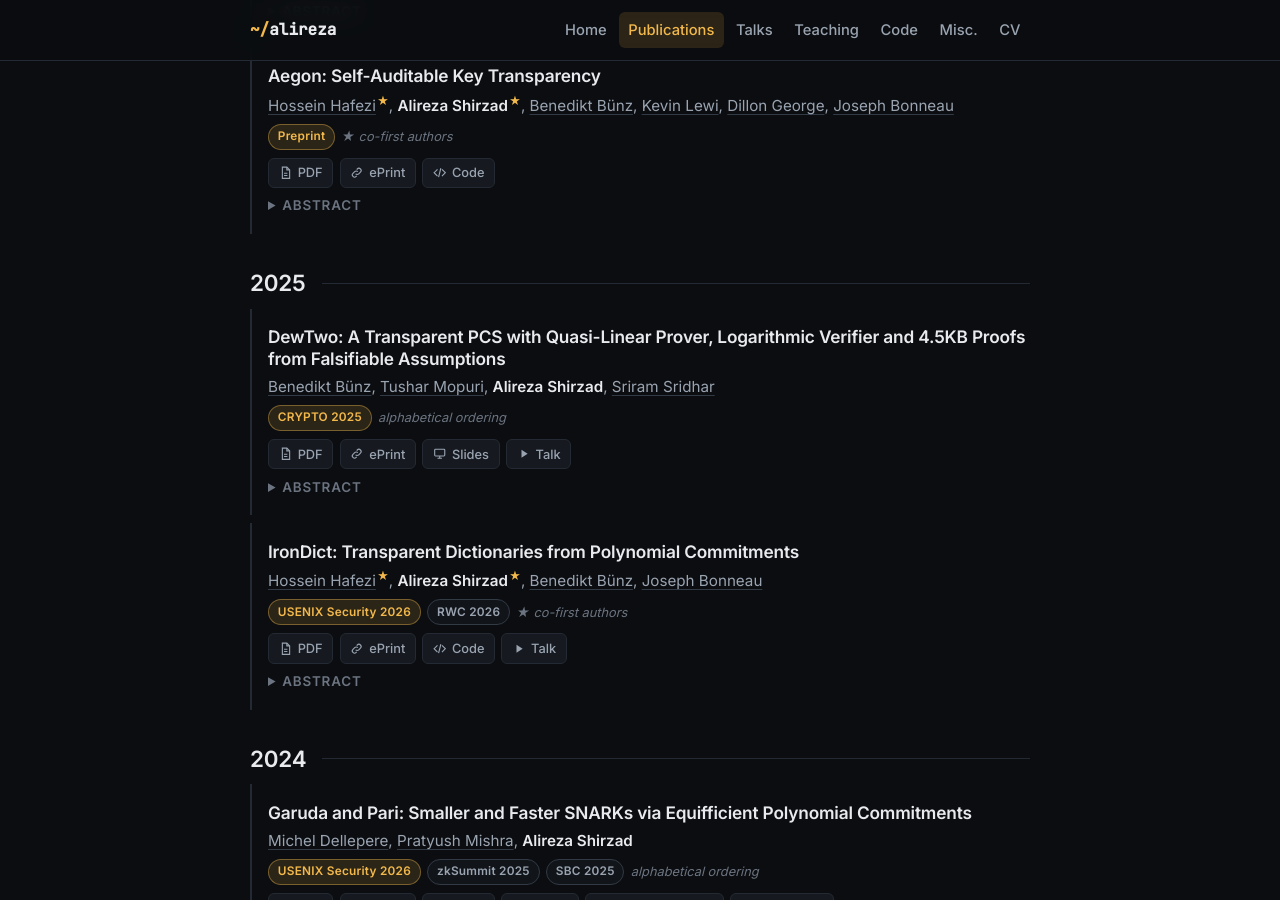
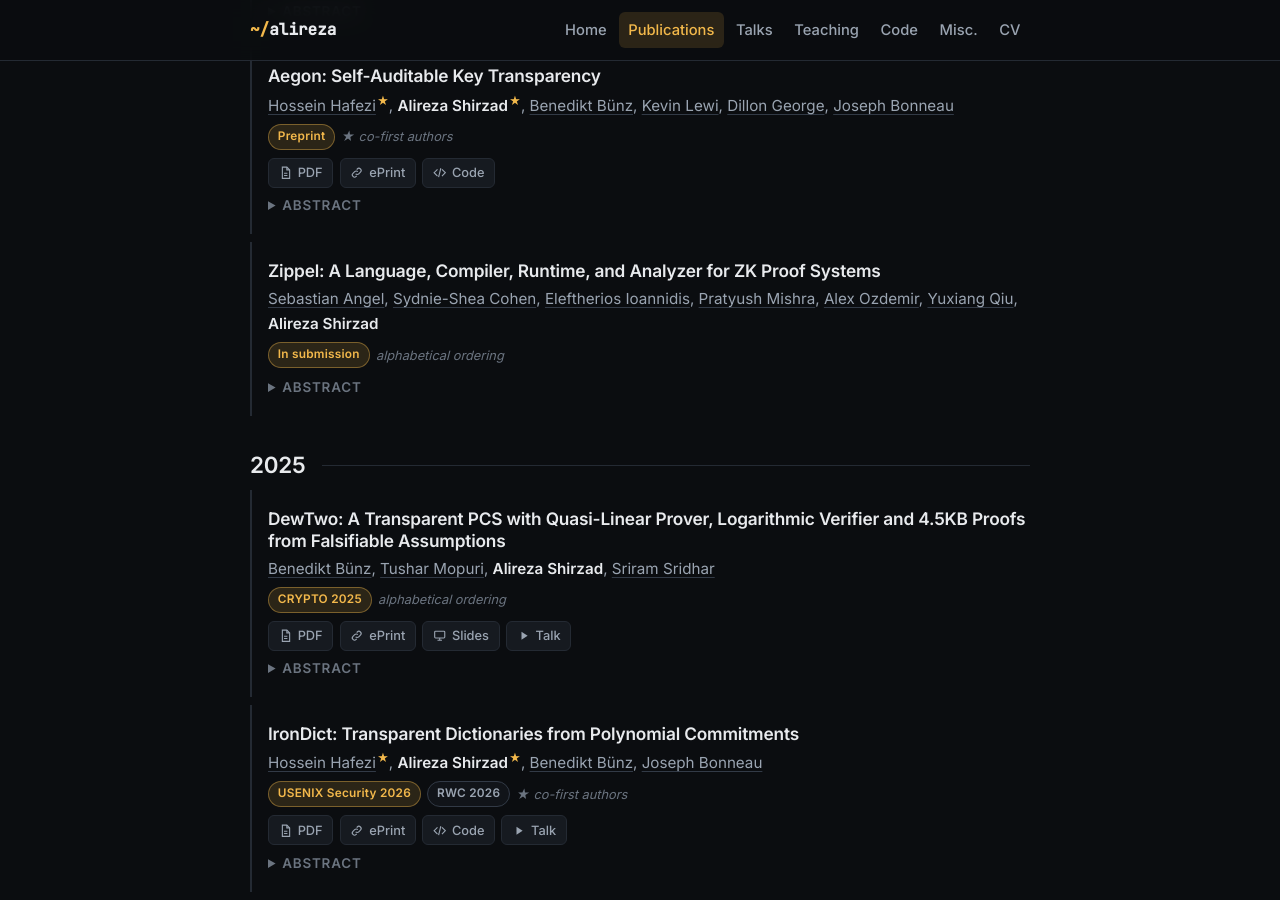
Before and after one commit to alireza-shirzad/alireza-shirzad.github.io, a Jekyll site: the page built from publications.md, in a window 1280 px wide and 900 px high, scrolled down 594 px. Built offline with Jekyll 4.4.1, drawn with Linux system fonts in a browser that asks for light colours; part of the change alters nothing that is shown.

Commit message:
Add Zippel entry with author homepages
Co-Authored-By: Claude Fable 5.1 <noreply@anthropic.com>

```diff
--- a/_data/publications.yml
+++ b/_data/publications.yml
@@ -11,6 +11,26 @@
 #   links     pdf, eprint, arxiv, html, code, slides (site-relative), videos: [{label, url}]
 #   abstract  optional
 # ---------------------------------------------------------------------------
+
+- key: zippel
+  title: "Zippel: A Language, Compiler, Runtime, and Analyzer for ZK Proof Systems"
+  year: 2026
+  authors:
+    - { name: Sebastian Angel, url: "https://www.cis.upenn.edu/~sga001/" }
+    - { name: Sydnie-Shea Cohen, url: "https://www.linkedin.com/in/sydnie-shea-cohen-16a518182/" }
+    - { name: Eleftherios Ioannidis, url: "https://elefthei.github.io/" }
+    - { name: Pratyush Mishra, url: https://pratyushmishra.com }
+    - { name: Alex Ozdemir, url: "https://faculty.cc.gatech.edu/~aozdemir/" }
+    - { name: Yuxiang Qiu, url: "https://yuxqiu.github.io/" }
+    - { name: Alireza Shirzad }
+  venue: In submission
+  note: alphabetical ordering
+  # links:            # add when the paper is public, e.g.
+  #   pdf: https://eprint.iacr.org/2026/XXXX.pdf
+  #   eprint: https://eprint.iacr.org/2026/XXXX
+  #   code: https://github.com/...
+  abstract: >-
+    This paper introduces Zippel, a language, compiler, runtime, and analyzer for cryptographic proof systems. Zippel lets developers write proof systems with ease using syntax that mimics pseudocode in cryptography papers. It also eliminates entire classes of vulnerabilities by construction owing to its type system and runtime. For example, Zippel automatically synchronizes protocol transcripts and correctly applies the Fiat-Shamir transform. Zippel also has fully automated static analyses that confirm whether a protocol is complete and knowledge sound given only the protocol's description. We have implemented over 30 proof systems in Zippel including Schnorr, KZG, Groth16, Bulletproofs, Hyrax, Spartan, HyperPlonk, Pari, and Dekart. Our experimental evaluation shows that Zippel programs are competitive with hand-optimized implementations on multi-core hardware, so Zippel's security and implementation benefits do not come at a cost.
 
 - key: aegon
   title: "Aegon: Self-Auditable Key Transparency"
```
